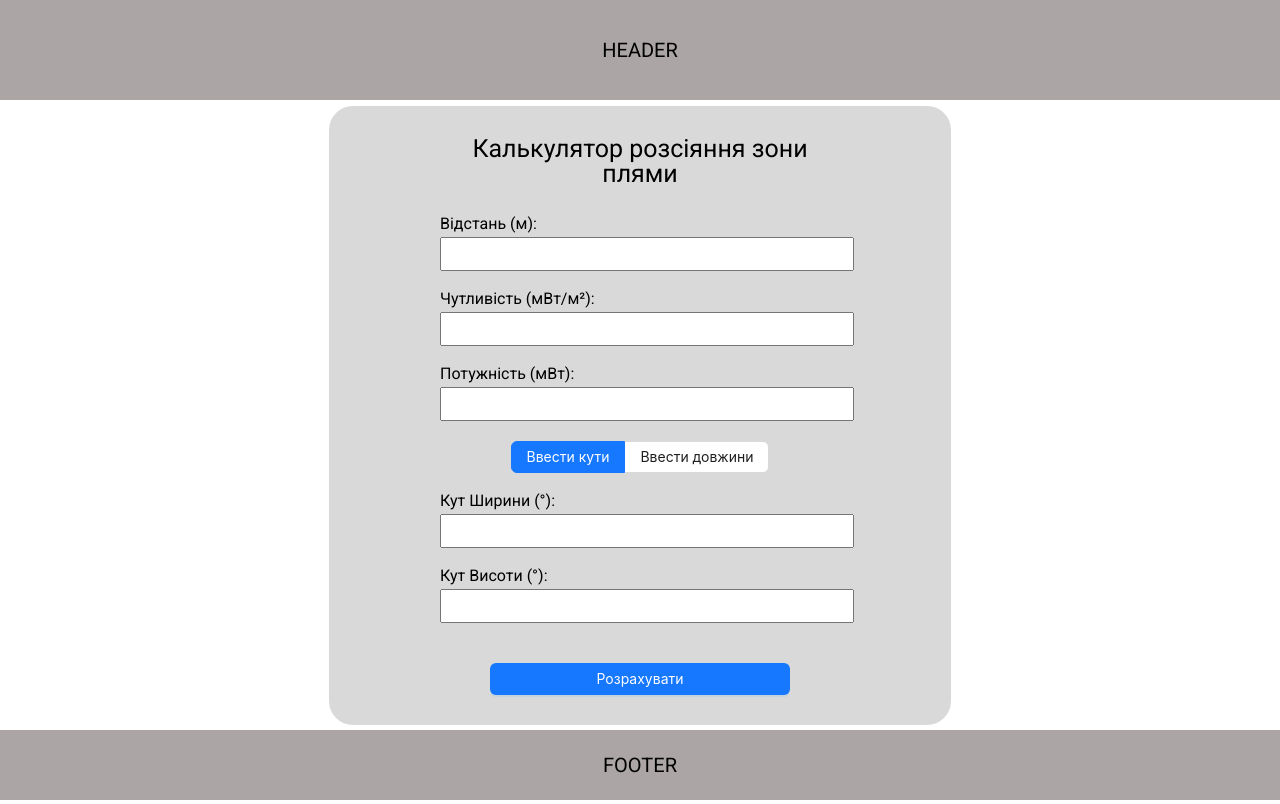
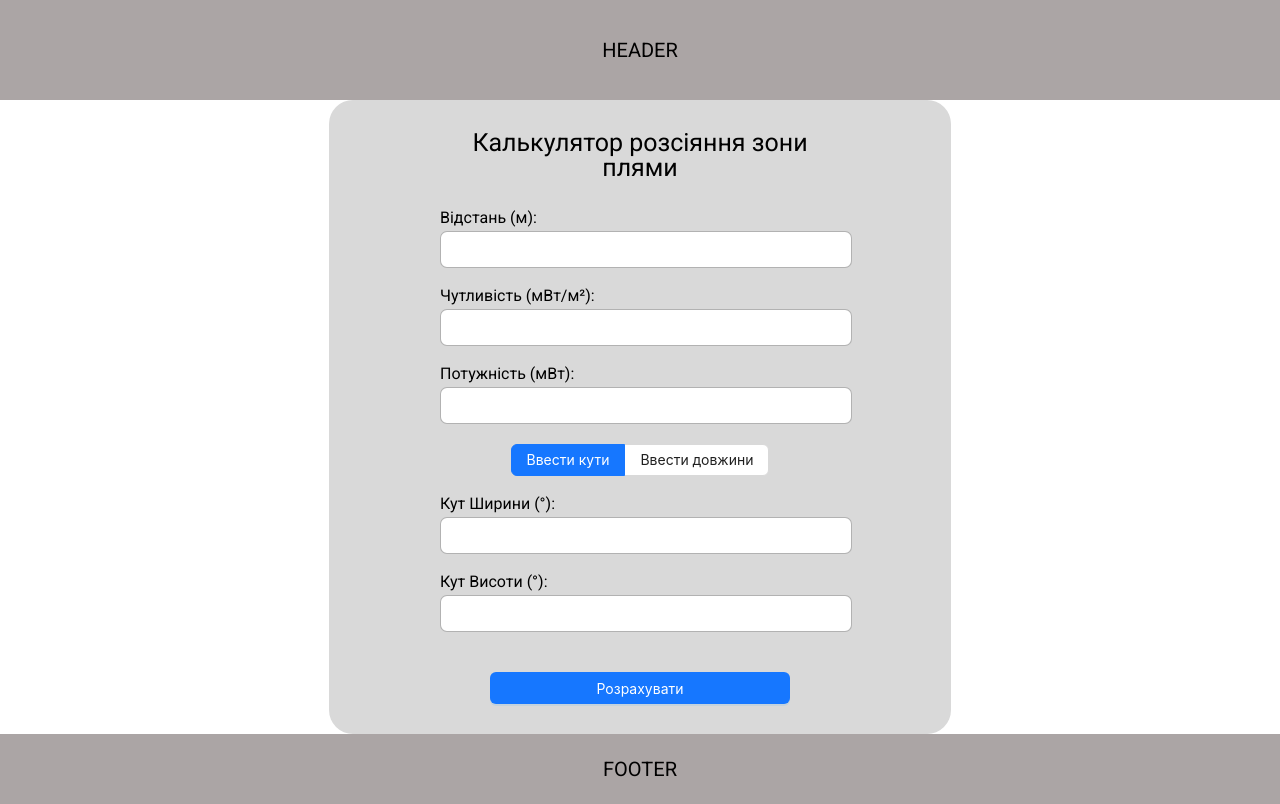
Before and after one commit to Skiftech-project/optiflow-frontend, a React (Vite) app: page / in a window 1280 px wide. Built offline with nearby package versions, Linux system fonts and the light colour scheme.

Commit message:
added basic styles for html inputs

```diff
--- a/src/components/smart/FirstModule/FirstModule.css
+++ b/src/components/smart/FirstModule/FirstModule.css
@@ -35,8 +35,16 @@
 
 .form__item input {
     width: 100%;
-    height: 30px;
+    height: 35px;
     padding: 0px 0px 0px 10px;
+    border-radius: 7px;
+    border: 1px solid rgba(0, 0, 0, 0.302);
+    outline: none;
+    transition: 0.3s border;
+}
+
+.form__item input:focus {
+    border: 1px solid #1677ff;
 }
 
 .form__select {
@@ -53,3 +61,8 @@
 .form__label {
     margin: 0px 0px 5px 0px;
 }
+
+.error {
+    color: red;
+    margin-top: 7px;
+}
```
